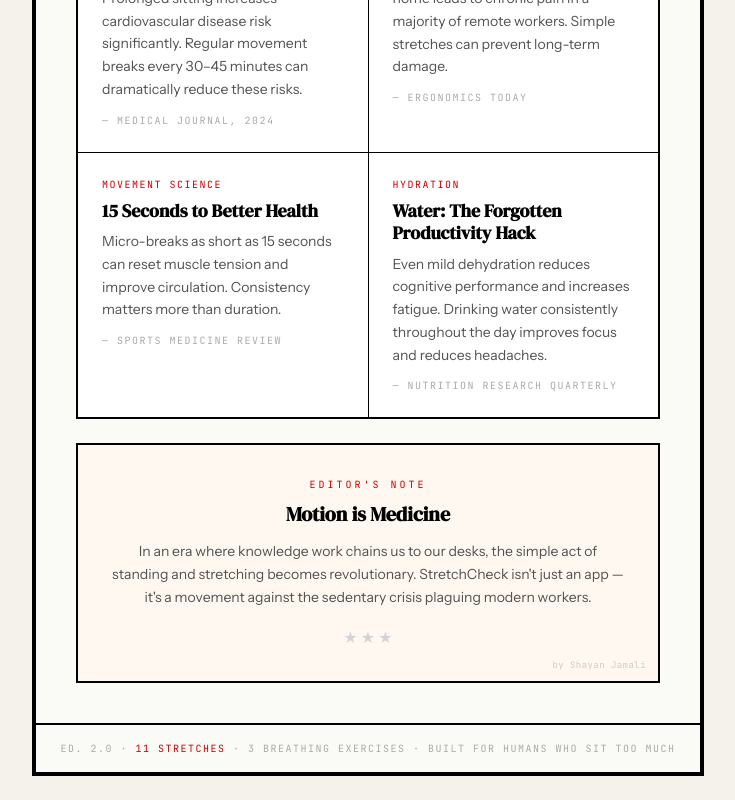
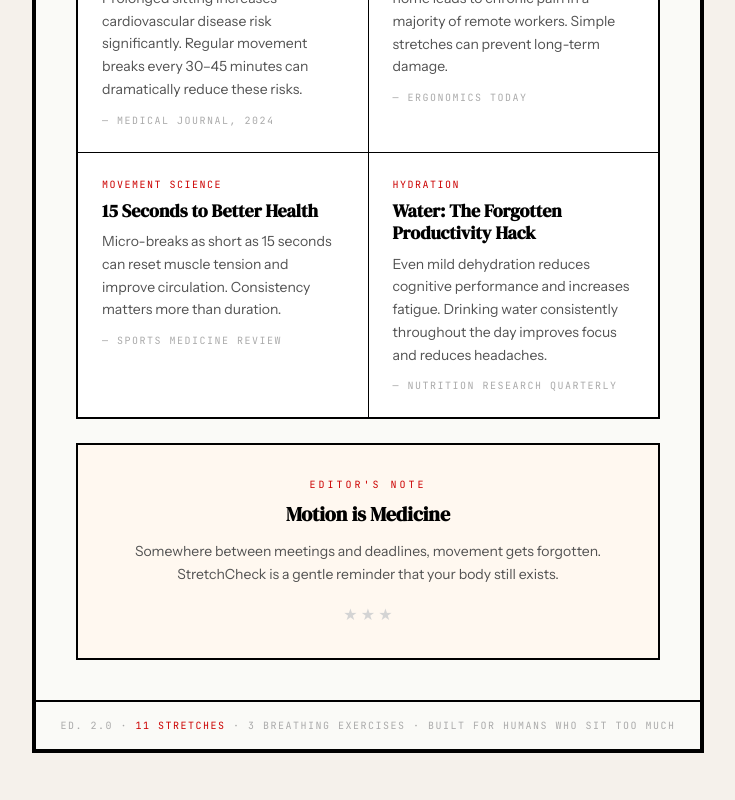
Before and after one commit to SJ9725/stretchcheck, a React (Vite) app: page / in a window 1280 px wide. Shown: the part 2043-2843 px from the top of the page, without its empty margins (272-1007 px from the left). After the commit the page ends 2820 px from the top, so only its background shows below. Built offline with nearby package versions, Linux system fonts and the light colour scheme.

Commit message:
changed editors note

```diff
--- a/src/App.jsx
+++ b/src/App.jsx
@@ -726,10 +726,10 @@ export default function App() {
             <div style={{ ...mono(10, { letterSpacing: '0.3em' }), color: '#CC0000', marginBottom: 8 }}>Editor's Note</div>
             <h3 className="text-xl font-bold mb-3" style={serif}>Motion is Medicine</h3>
             <p className="text-sm leading-relaxed text-neutral-600 max-w-xl mx-auto">
-              In an era where knowledge work chains us to our desks, the simple act of standing and stretching becomes revolutionary. StretchCheck isn't just an app — it's a movement against the sedentary crisis plaguing modern workers.
+              Somewhere between meetings and deadlines, movement gets forgotten. StretchCheck is a gentle reminder that your body still exists.
             </p>
             <div className="text-neutral-300 mt-4">★ ★ ★</div>
-            <div style={{ position: 'absolute', bottom: 8, right: 12, fontFamily: "'JetBrains Mono', monospace", fontSize: 9, color: '#ccc', letterSpacing: '0.05em' }}>by Shayan Jamali</div>
+            <div style={{ position: 'absolute', bottom: 8, right: 12, fontFamily: "'JetBrains Mono', monospace", fontSize: 9, color: '#cccccc00', letterSpacing: '0.05em' }}>by Shayan Jamali</div>
           </div>
         </div>
 
```
